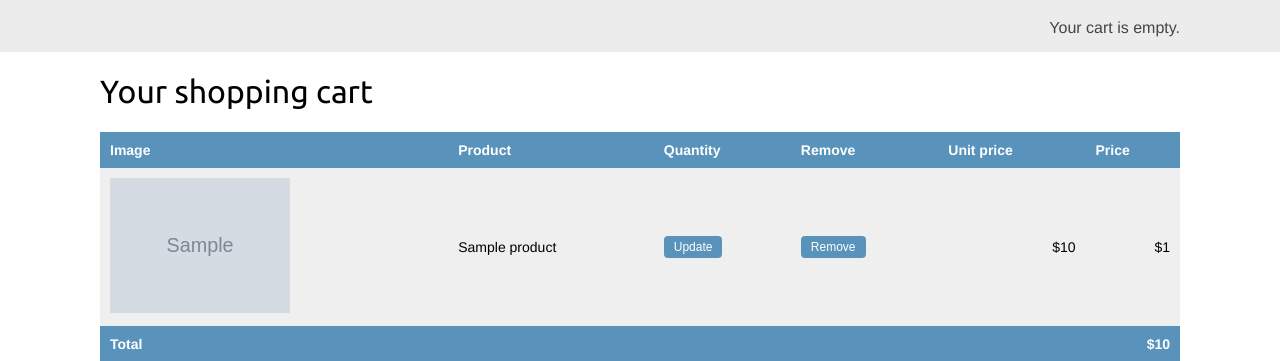
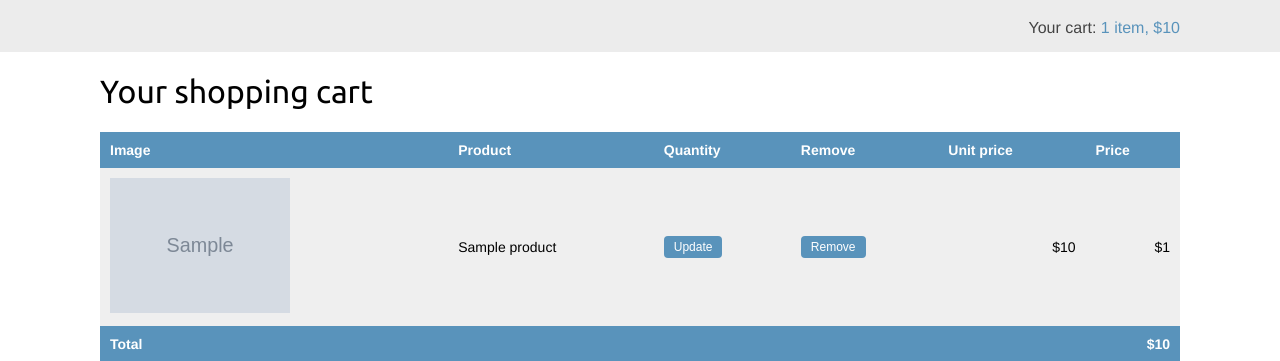
Before and after one commit to gramatan/DJango_template_shop, a Django app: template myshop/cart/templates/cart/detail.html in a window 1280 px wide. Shown: the part 46-407 px from the top of the page. Run offline with Django 4.2, Linux system fonts and the light colour scheme; the template is opened without the code that fills it: most values are stand-ins (such as "Sample title", 1, 10 or a date in 2020); grey boxes marked "Sample" are stand-in pictures.

Commit message:
add cart

```diff
--- /dev/null
+++ b/myshop/cart/context_processors.py
@@ -0,0 +1,5 @@
+from .cart import Cart
+
+
+def cart(request):
+    return {'cart': Cart(request)}
--- a/myshop/cart/views.py
+++ b/myshop/cart/views.py
@@ -28,4 +28,8 @@ def cart_remove(request, product_id):
 
 def cart_detail(request):
     cart = Cart(request)
+    for item in cart:
+        item['update_quantity_form'] = CartAddProductForm(initial={
+            'quantity': item['quantity'],
+            'override': True})
     return render(request, 'cart/detail.html', {'cart': cart})
--- a/myshop/myshop/settings.py
+++ b/myshop/myshop/settings.py
@@ -64,6 +64,7 @@ TEMPLATES = [
                 'django.template.context_processors.request',
                 'django.contrib.auth.context_processors.auth',
                 'django.contrib.messages.context_processors.messages',
+                'cart.context_processors.cart',
             ],
         },
     },
--- a/myshop/shop/templates/shop/base.html
+++ b/myshop/shop/templates/shop/base.html
@@ -12,7 +12,17 @@
     </div>
     <div id="subheader">
       <div class="cart">
-        Your cart is empty.
+        {% with total_items=cart|length %}
+          {% if total_items > 0 %}
+            Your cart:
+            <a href='{% url "cart:cart_detail" %}'>
+              {{ total_items }} item{{ total_items|pluralize }},
+              ${{ cart.get_total_price }}
+            </a>
+          {% else %}
+            Your cart is empty.
+          {% endif %}
+        {% endwith %}
       </div>
     </div>
     <div id="content">
```
Also changed, not shown: myshop/db.sqlite3.
